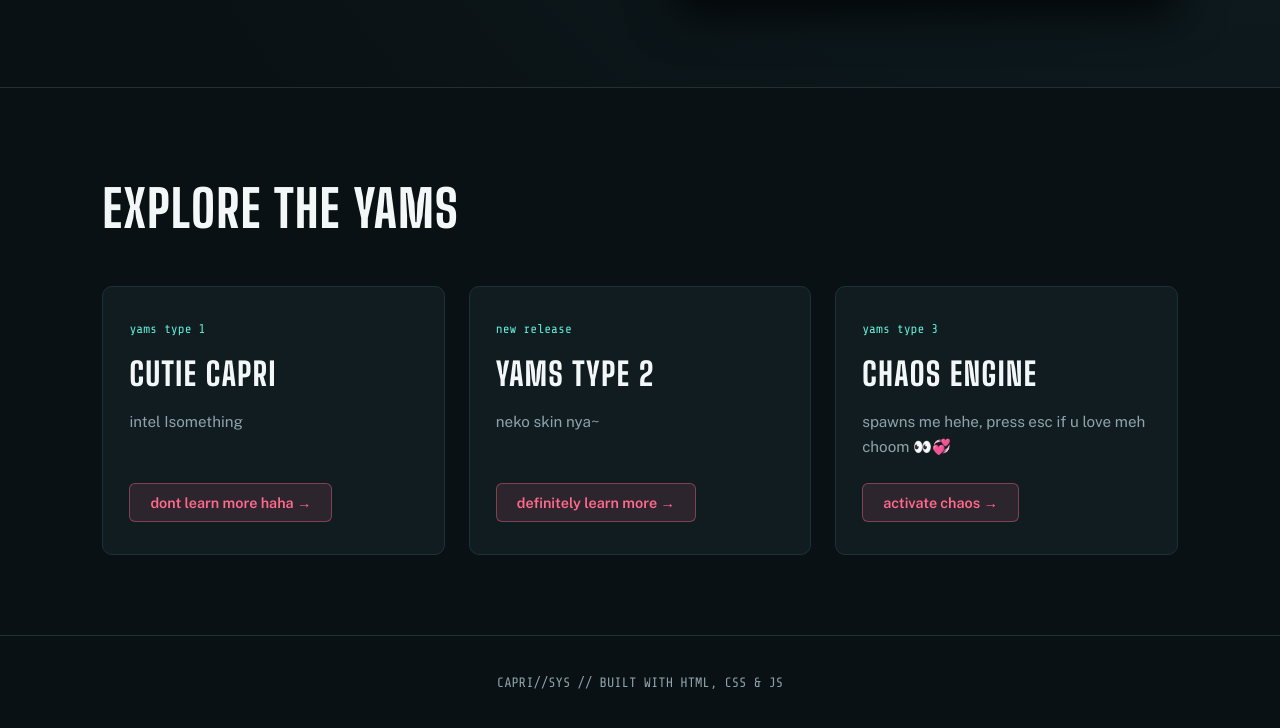
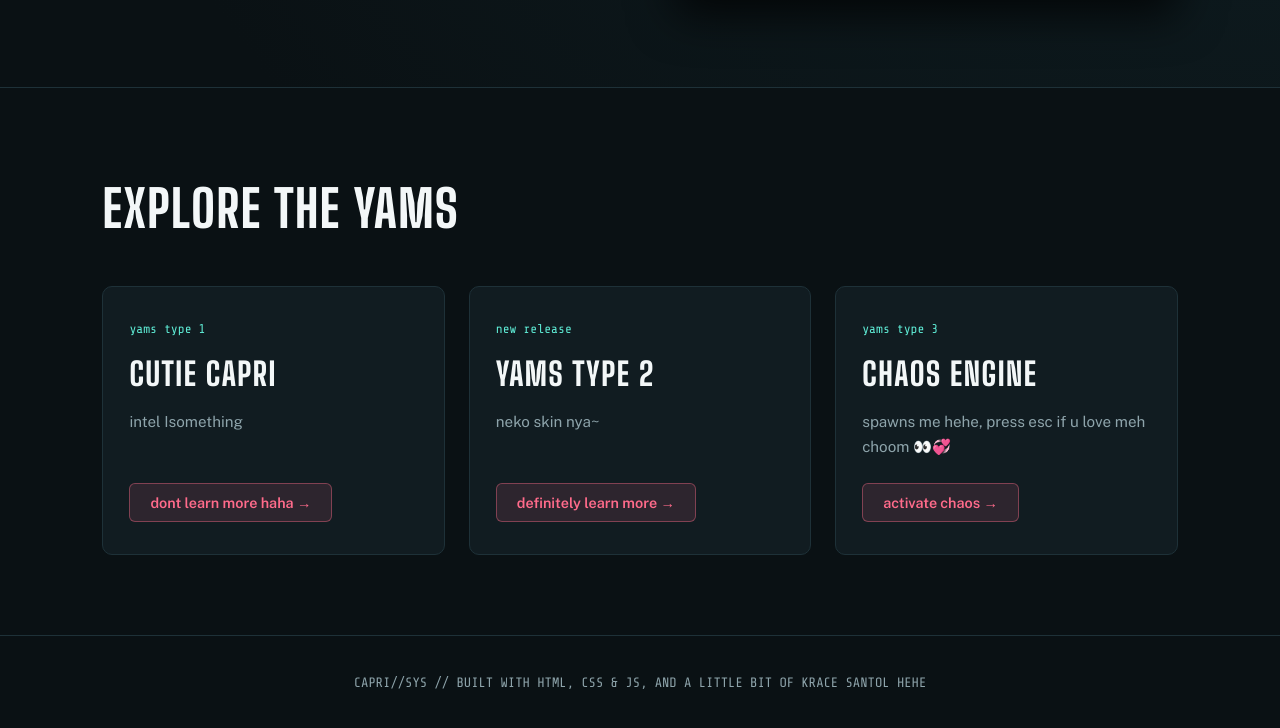
Before and after one commit to caprisys14/capri-site, a plain HTML site: page caprisys/index.html in a window 1280 px wide. Shown: the part 782-1510 px from the top of the page. Drawn offline with nearby package versions, Linux system fonts and the light colour scheme; a web font is replaced by a local one.

Commit message:
index.html

```diff
--- a/caprisys/index.html
+++ b/caprisys/index.html
@@ -126,7 +126,7 @@
 
     <!-- Footer -->
     <footer id="download">
-        <p>CAPRI//SYS // BUILT WITH HTML, CSS &amp; JS</p>
+        <p>CAPRI//SYS // BUILT WITH HTML, CSS &amp; JS, AND A LITTLE BIT OF KRACE SANTOL HEHE</p>
     </footer>
 
     <!-- Interactive Chat, Direct MP3 Audio & Chaos Mode Script -->
```
